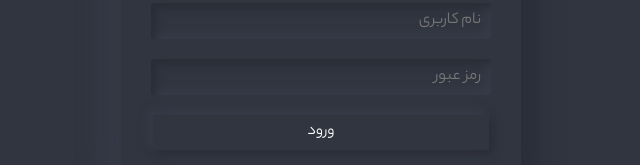
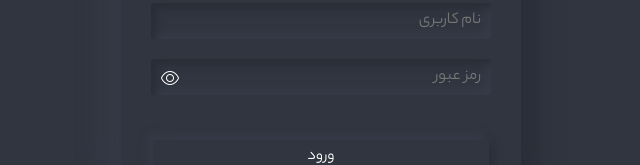
Before and after one commit to ariankoochak/ClockService, a React (Create React App) app in the folder Front-End/clock-service/: page /Login in a window 1280 px wide. Shown: the part 341-506 px from the top of the page, without its empty margins (319-959 px from the left). Built offline with nearby package versions, Linux system fonts and the light colour scheme.

Commit message:
frontend- add show password

```diff
--- a/Front-End/clock-service/src/assets/styles/global.css
+++ b/Front-End/clock-service/src/assets/styles/global.css
@@ -182,6 +182,13 @@ textarea:focus-visible {
 
 .login-page-main-div .main-form {
     height: 100px;
+}
+
+.login-page-main-div i{
+    position: relative;
+    top: -25px;
+    left: 40px;
+    cursor: pointer;
 }
 
 .set-16-left-margin {
--- a/Front-End/clock-service/src/layouts/LoginPage/LoginPage.jsx
+++ b/Front-End/clock-service/src/layouts/LoginPage/LoginPage.jsx
@@ -1,5 +1,5 @@
 import axios from "axios";
-import React, { useState } from "react";
+import React, { useRef, useState } from "react";
 import { useDispatch } from "react-redux";
 import { logining } from "../../utils/store/slices/userLogin";
 import { useNavigate } from "react-router-dom";
@@ -9,6 +9,7 @@ export default function LoginPage() {
 
     const dispatch = useDispatch();
     const navigate = useNavigate();
+    const [isShowPass,setIsShowPass] = useState(false)
     const [userName, setUserName] = useState("");
     const [password, setPassword] = useState("");
     const [isWrongLogin, setIsWrongLogin] = useState(false);
@@ -42,6 +43,10 @@ export default function LoginPage() {
             navigate("/User")
         }
     };
+
+    const changeShowPassword = ()=>{
+        setIsShowPass(!isShowPass)
+    }
     return (
         <div className="login-page-main-div">
             <div className="header">
@@ -56,11 +61,12 @@ export default function LoginPage() {
                     onChange={handleUserPassChanging}
                 />
                 <input
-                    type="password"
+                    type={isShowPass ? "text" : "password"}
                     placeholder="رمز عبور"
                     value={password}
                     onChange={handleUserPassChanging}
                 />
+                <i class={isShowPass ? "fa-light fa-eye-slash" : "fa-light fa-eye"} onClick={changeShowPassword}></i>
                 <button onClick={handleSubmitClick}>ورود</button>
                 {isWrongLogin && (
                     <span className="wrong-password-alert">
```
